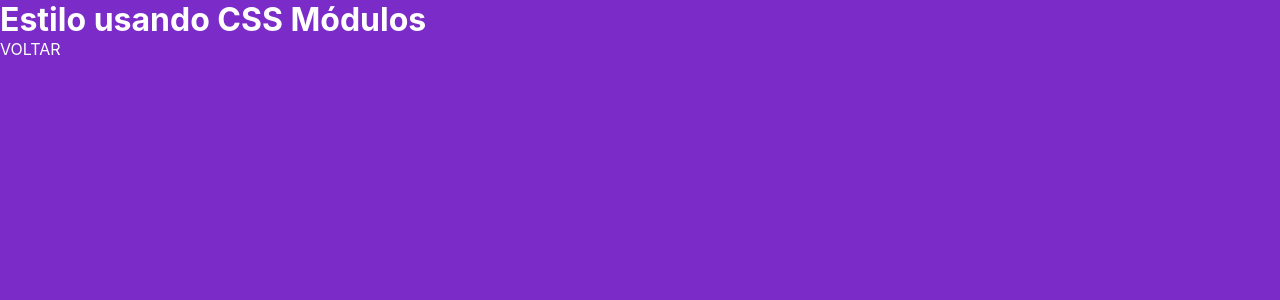
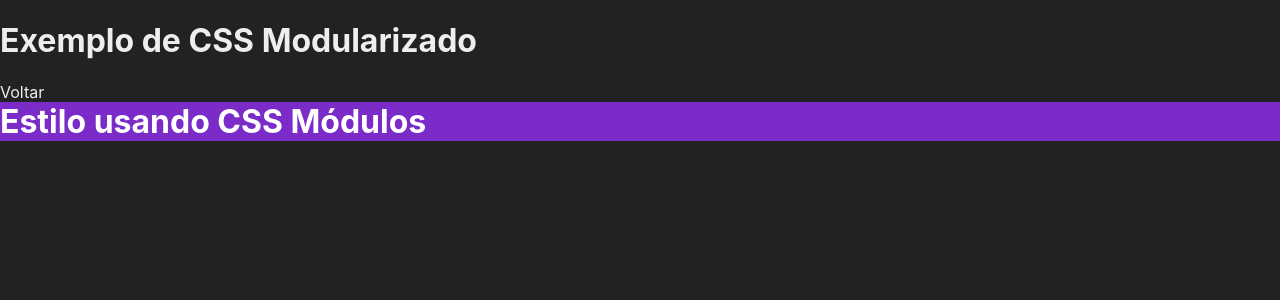
Before and after one commit to Felipe1501/felipe-nextjs, a Next.js app: page /style in a window 1280 px wide. Shown: the top 300 px of the page. Built offline with nearby package versions, Linux system fonts and the light colour scheme.

Commit message:
aula 96 fix: layout component

```diff
--- /dev/null
+++ b/src/components/Layout.jsx
@@ -0,0 +1,18 @@
+import Link from "next/link";
+import styles from '../styles/Style.module.css';
+
+export default function Layout(props){
+    return(
+        <div className={styles.layout}>
+            <div className={styles.header}>
+                <h1>{props.titulo ?? "Mais um Exemplo"}</h1>
+                <Link href="/" >Voltar</Link>
+            </div>
+
+            <div className={styles.content}>
+                {props.children}
+
+            </div>
+        </div>
+    )
+}
--- a/src/pages/style.jsx
+++ b/src/pages/style.jsx
@@ -1,12 +1,12 @@
 import styles from '../styles/Style.module.css';
-import Link from 'next/link';
+import Layout from '../components/Layout';
 
 export default function Style(){
     return (
+        <Layout titulo="Exemplo de CSS Modularizado">
         <div className={styles.vermelho}>
-
             <h1>Estilo usando CSS Módulos</h1>
-            <Link href="/">VOLTAR</Link>
         </div>
+        </Layout>
     )
 }
--- a/src/styles/Style.module.css
+++ b/src/styles/Style.module.css
@@ -1,7 +1,7 @@
 .vermelho{
+    height: 100%;
     background-color: rgb(123, 43, 199);
     color: #fff;
-    height: 100vh;
 }
 
 .vermelho h1{
```
Also changed, not shown: src/styles/Layout.module.css (added, +28 -0 lines).
